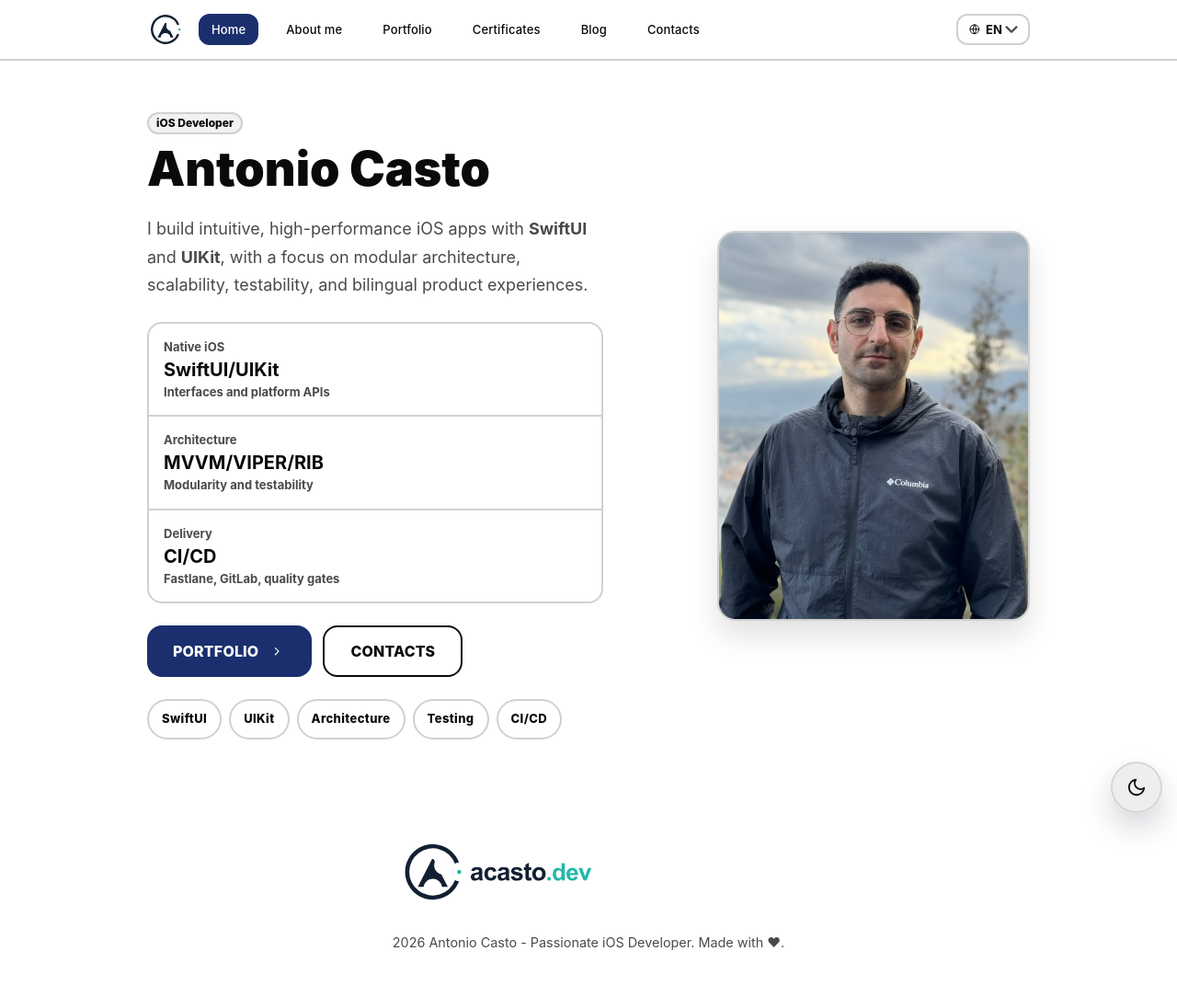
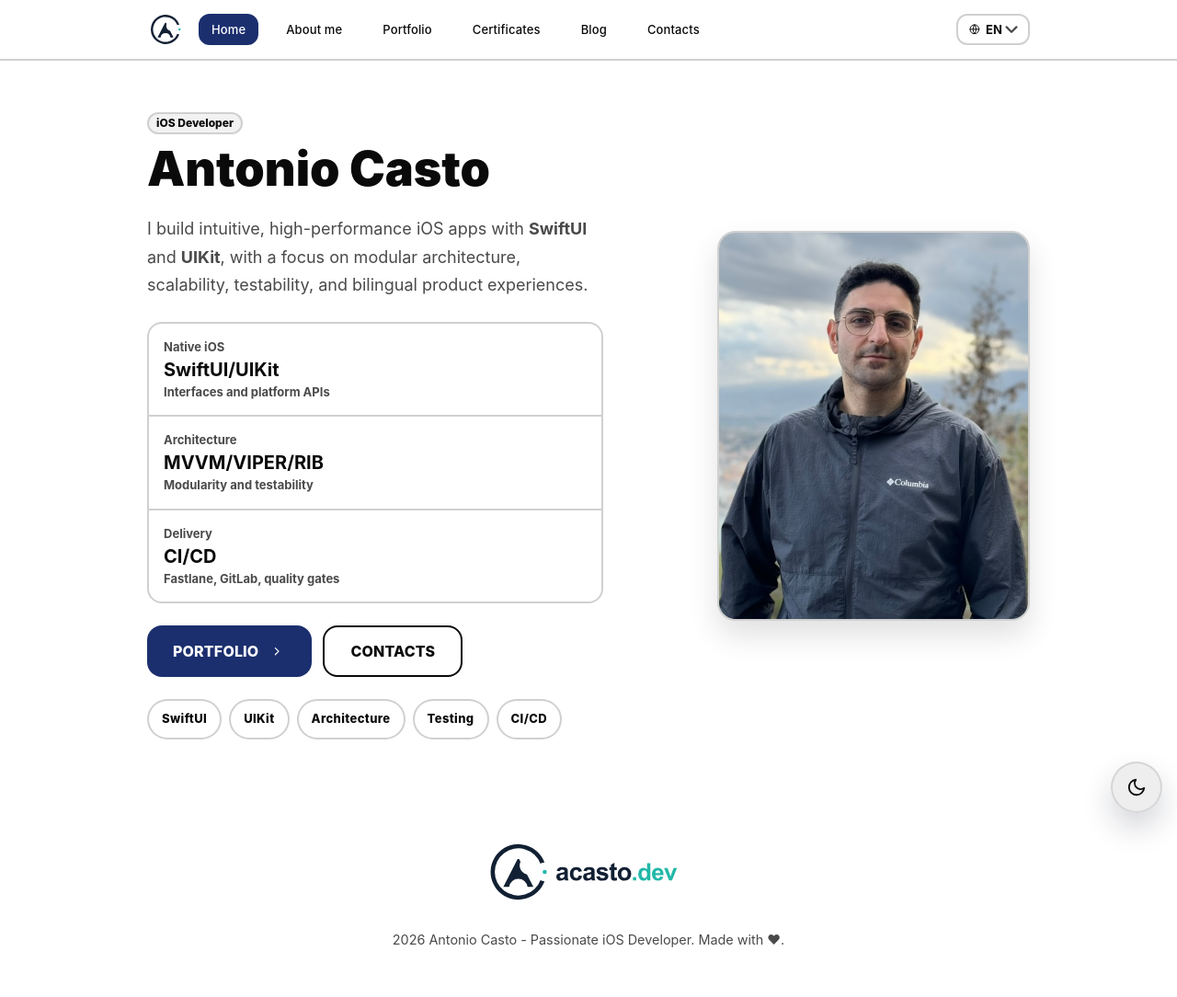
Before and after one commit to antoniocasto/acasto.dev, a Jekyll site: the page built from en/index.markdown, in a window 1280 px wide. Shown: the whole page at 92% size. Built offline with Jekyll 4.4.1, drawn with Linux system fonts in a browser that asks for light colours.

Commit message:
fix: center footer logo horizontally

```diff
--- a/_config.yml
+++ b/_config.yml
@@ -3,7 +3,7 @@ title: "Antonio Casto - Passionate iOS Developer"
 description: >-
   "This is the personal website and blog of Antonio Casto - Passionate iOS Developer.
   Here you will find my projects, my thoughts and my contacts."
-asset_version: "46"
+asset_version: "47"
 
 # Multilingual settings
 languages: ["en", "it"]  # Add new languages here (e.g., "fr", "de")
--- a/_sass/_layout.scss
+++ b/_sass/_layout.scss
@@ -58,6 +58,13 @@ main.container {
     padding-bottom: var(--ac-space-xxl);
 }
 
+.site-footer .footer-logo {
+    display: flex;
+    width: fit-content;
+    max-width: 100%;
+    margin-inline: auto;
+}
+
 .footer-logo .logo-img {
     width: 240px;
     max-width: 100%;
```
Also changed, not shown: assets/images/site.webmanifest.
